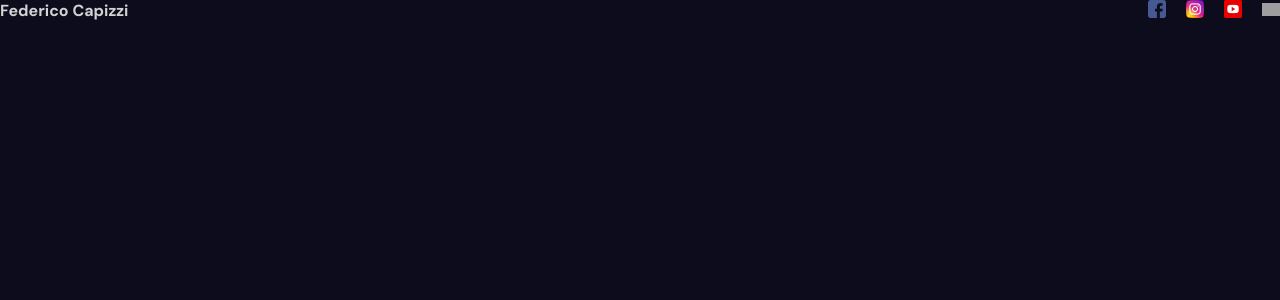
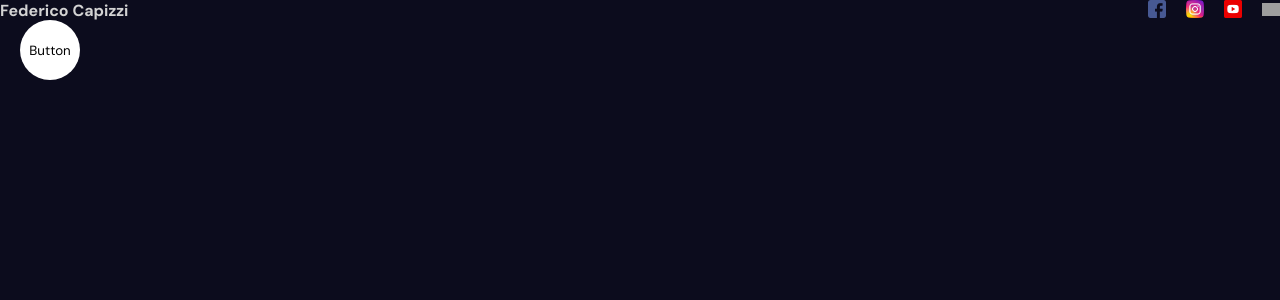
Before and after one commit to fedecogo/animated-portfolio-starter, a React (Vite) app: page / in a window 1280 px wide. Shown: the part 10-310 px from the top of the page. Built offline with nearby package versions, Linux system fonts and the light colour scheme; grey boxes are pictures that could not be loaded.

Commit message:
sidebar,togglebtn,scss

```diff
--- a/src/components/sidebar/Sidebar.jsx
+++ b/src/components/sidebar/Sidebar.jsx
@@ -1,16 +1,38 @@
 import "./sidebar.scss"
-import ToggleBTN from "./links/Links"
+import ToggleBTN from "../sidebar/toggle/ToggleBTN"
 import Links from "./links/Links"
+import { useState } from "react"
+import { motion } from "framer-motion"
 
 const Sidebar = () =>{
+    const [open,setOpen] = useState(false)
+    const variants = {
+        open:{
+            clipPath: "circle(1200px at 50px 50px)",
+            transition :{
+                type:"spring",
+                stiffness: 20,
+            }
+        },
+        closed:{
+            clipPath : "circle(30px at 50px 50px)",
+            transition : {
+                delay: 0.5,
+                type:"spring",
+                stiffness: 400,
+                damping: 40,
+
+            }
+        }
+    }
     return(
-        <div className="sidebar">
-            <div className="bg">
+        <motion.div className="sidebar" animate={open ? "open" : "closed"}>
+            <motion.div className="bg" variants = {variants}>
                 <Links/>
-            </div>
-            <ToggleBTN/>
+            </motion.div>
+            <ToggleBTN setOpen={setOpen} />
 
-        </div>
+        </motion.div>
     )
 }
 
--- a/src/components/sidebar/links/Links.jsx
+++ b/src/components/sidebar/links/Links.jsx
@@ -1,7 +1,7 @@
-const ToggleBTN = () =>{
+const Links = () =>{
     return(
-       <div></div>
+       <div className="links">Links</div>
     )
 }
 
-export default ToggleBTN
+export default Links
--- a/src/components/sidebar/sidebar.css
+++ b/src/components/sidebar/sidebar.css
@@ -10,6 +10,7 @@
   position: fixed;
   top: 0;
   left: 0;
+  bottom: 0;
   width: 400px;
   background-color: white;
 }
@@ -26,13 +27,14 @@
 .sidebar .bg .links a {
   font-size: 40px;
 }
-.sidebar .bg button {
+.sidebar button {
   width: 50px;
   height: 50px;
   border-radius: 50%;
   position: fixed;
   top: 25px;
-  height: 25px;
+  left: 25px;
   background-color: transparent;
   border: none;
+  cursor: pointer;
 }/*# sourceMappingURL=sidebar.css.map */
--- a/src/components/sidebar/sidebar.scss
+++ b/src/components/sidebar/sidebar.scss
@@ -10,8 +10,10 @@
         position: fixed;
         top: 0;
         left: 0;
+        bottom: 0;
         width: 400px;
         background-color: white;
+
 
         .links{
             position: absolute;
@@ -27,16 +29,17 @@
             }
 
         }
-        button{
+    }
+    button{
             width: 50px;
             height: 50px;
             border-radius: 50%;
             position: fixed;
             top: 25px;
-            height: 25px;
+            left: 25px;
             background-color: transparent;
             border: none;
+            cursor: pointer;
 
         }
-    }
 }
--- a/src/components/sidebar/toggle/ToggleBTN.jsx
+++ b/src/components/sidebar/toggle/ToggleBTN.jsx
@@ -1,10 +1,10 @@
 
-const ToggleBTN = () =>{
-    return(
-       <button>
-        Button
-       </button>
-    )
-}
+const ToggleBTN = ({ setOpen }) => {
+    return (
+        <button onClick={() => setOpen((prev) => !prev)}>
+            Button
+        </button>
+    );
+};
 
-export default ToggleBTN
+export default ToggleBTN;
```
Also changed, not shown: 1 other file (tests, documents, lock files or other folders).
